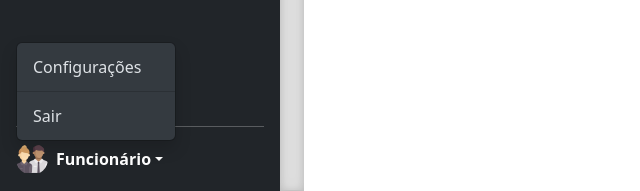
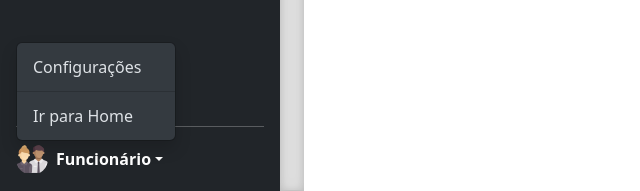
Before and after one commit to JonasMoreira5/Sistema-Hotel-, a PHP site: page /index.php in a window 1280 px wide, after a click on "Funcionário". Shown: the part 609-800 px from the top of the page, without its empty margins (0-640 px from the left). Run offline with PHP 8.4, Linux system fonts and the light colour scheme.

Commit message:
add: ajuste no botão de voltar para o menu

```diff
--- a/index.php
+++ b/index.php
@@ -134,7 +134,7 @@
                     <li>
                         <hr class="dropdown-divider">
                     </li>
-                    <li><a class="dropdown-item" href="?page=sair-modulo">Sair</a></li>
+                    <li><a class="dropdown-item" href="?page=sair-modulo">Ir para Home</a></li>
                 </ul>
             </div>
         </div>
```
Also changed, not shown: 1 other file.
